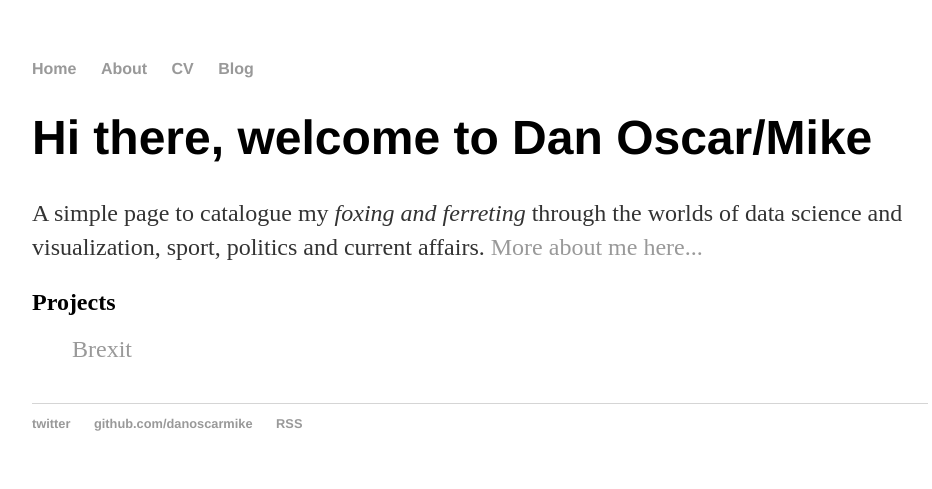
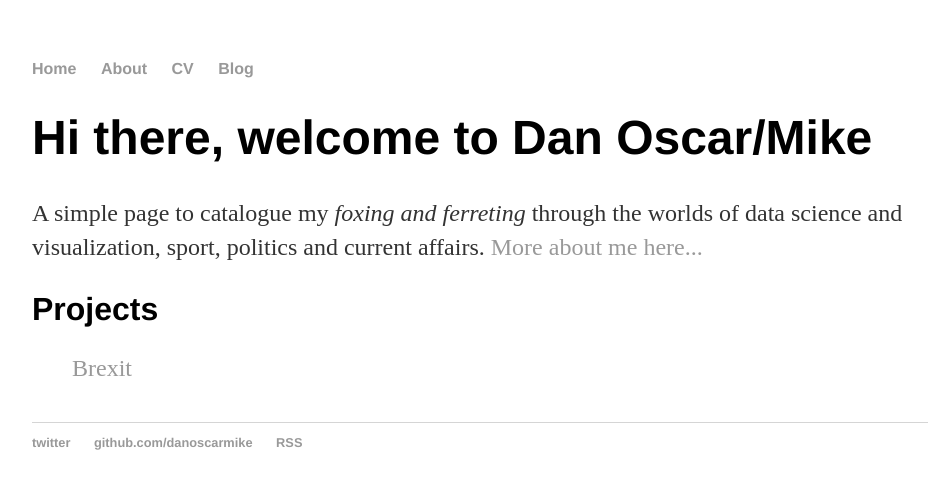
Before and after one commit to danoscarmike/danoscarmike.github.io, a Jekyll site: the page built from index.html, in a window 1280 px wide. Shown: the top 489 px of the page, without its empty margins (160-1092 px from the left). Built offline with Jekyll 4.4.1, drawn with Linux system fonts in a browser that asks for light colours.

Commit message:
css update

```diff
--- a/css/main.css
+++ b/css/main.css
@@ -23,6 +23,10 @@
     font-size: 3em;
     font-family:'Helvetica', 'Arial', 'Sans-Serif';
 }
+h2 {
+    font-size: 2em;
+    font-family: 'Helvetica', 'Arial', 'Sans-Serif';
+}
 p {
     font-size: 1.5em;
     line-height: 1.4em;
@@ -33,7 +37,7 @@
     font-size: .8em;
 }
 
-ul.posts, ul.projects {
+ul.posts {
     margin: 20px auto 40px;
     font-size: 1.5em;
 }
@@ -42,6 +46,10 @@
     list-style: none;
 }
 
+ul.projects {
+  margin: 20px auto 40px;
+  font-size: 1.5em;
+}
 ul.projects li {
     list-style: none;
 }
```
